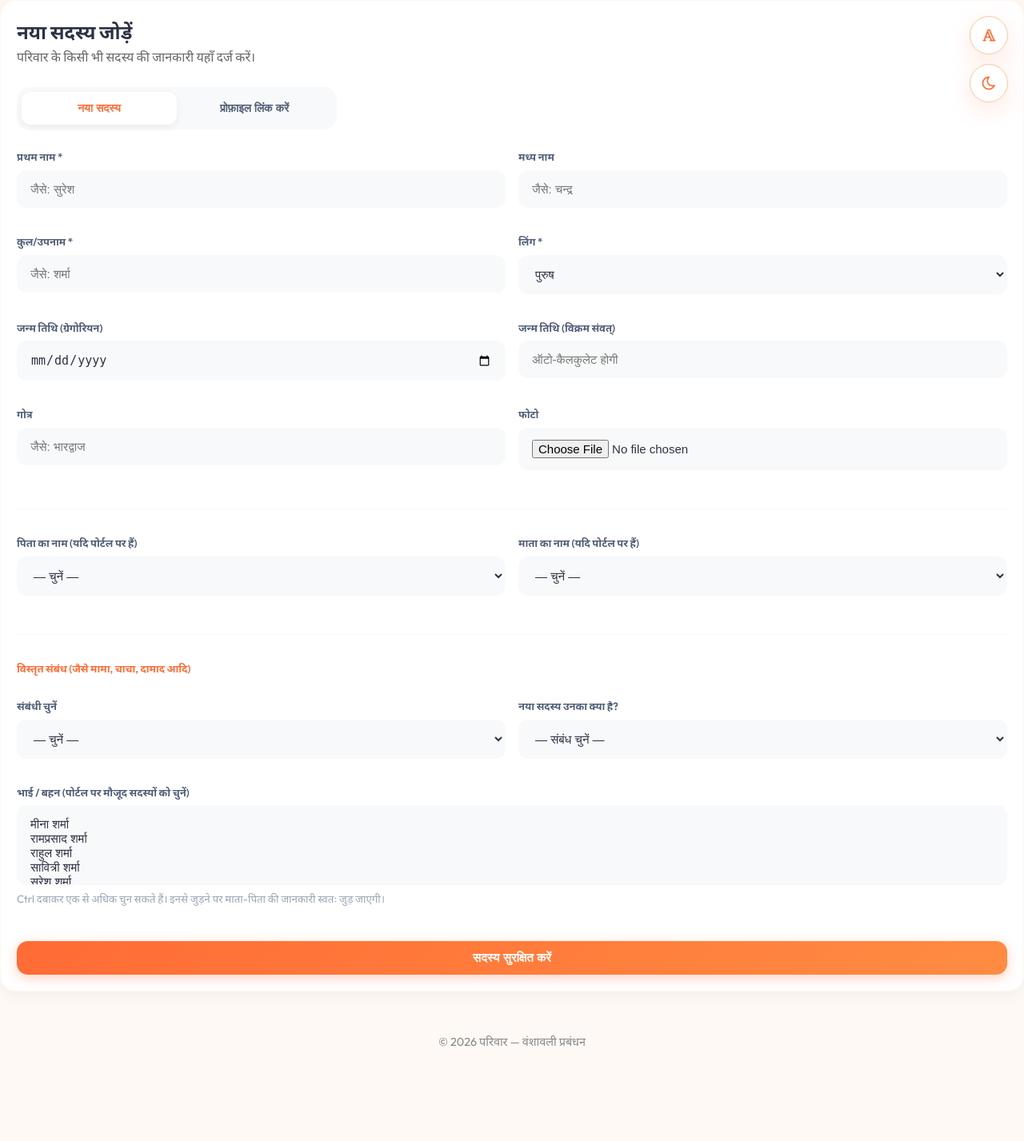
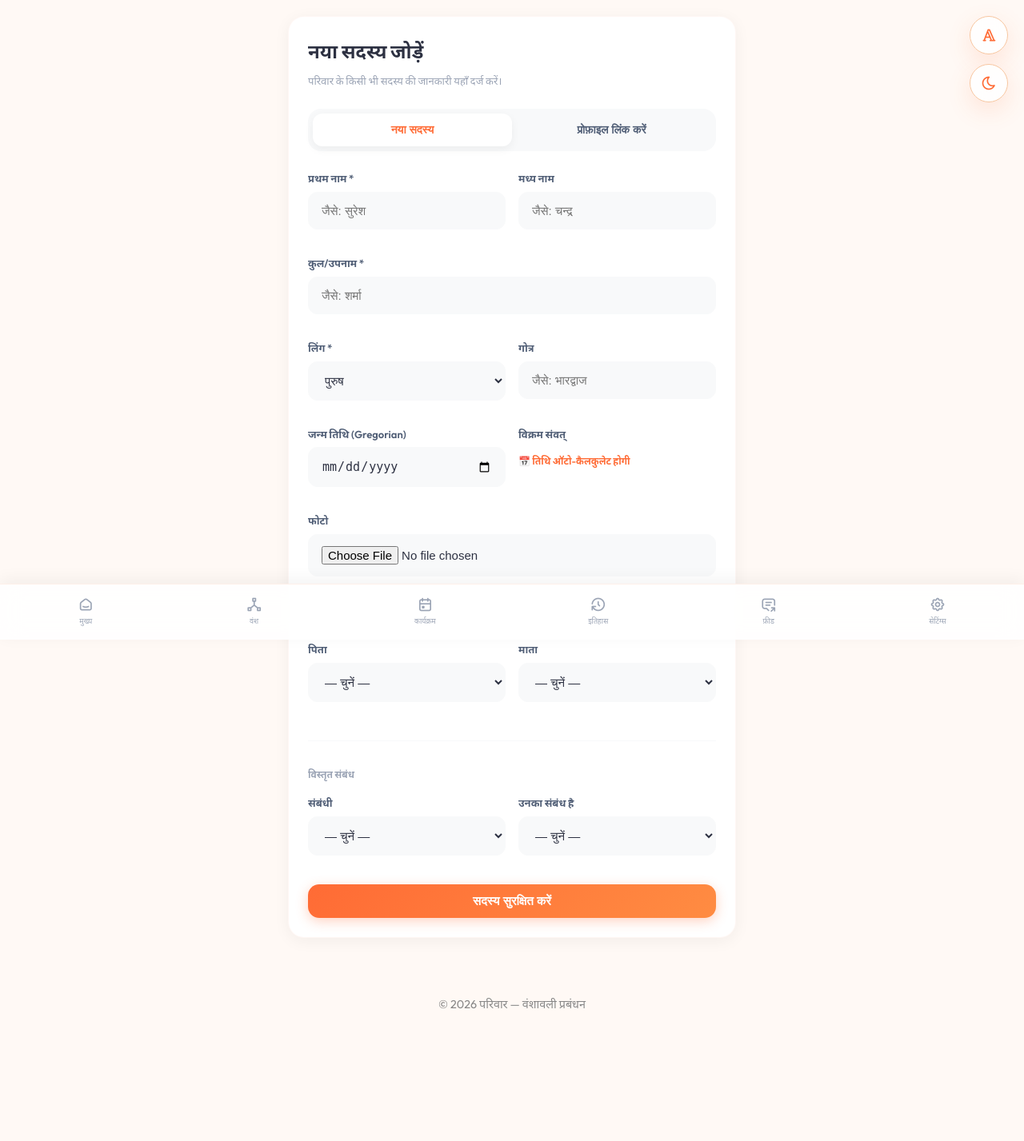
Before and after one commit to Mayurrrrrrrrrr/parivar, a PHP site: page /pages/sadasy_banao.php in a window 1280 px wide. Shown: the whole page at 80% size. After the commit the page ends 1262 px from the top, so only its background shows below. Run offline with PHP 8.4, Linux system fonts and the light colour scheme; a user stored in the database is signed in; data comes from the database, SQL or seed files in the repository; some libraries are stand-ins or nearby versions.

Commit message:
Fix missing footer in sadasy_banao.php and syntax error in karyakram.php

```diff
--- a/pages/karyakram.php
+++ b/pages/karyakram.php
@@ -8,10 +8,11 @@
 $parivar_id = currentParivarId();
 $action = $_GET['action'] ?? 'list';
 
+if ($action === 'list') {
     $sql_upcoming = "
         SELECT k.*, v.pratham_naam, v.kul_naam,
           CASE
-            WHEN k.punravrutti = 1 THEN
+            WHEN k.punravrutti_prakar = 'gregorian_varshik' THEN
               CASE
                 WHEN DATE_ADD(k.tithi_gregorian, INTERVAL YEAR(CURDATE()) - YEAR(k.tithi_gregorian) YEAR) < CURDATE()
                 THEN DATE_ADD(k.tithi_gregorian, INTERVAL YEAR(CURDATE()) - YEAR(k.tithi_gregorian) + 1 YEAR)
--- a/pages/sadasy_banao.php
+++ b/pages/sadasy_banao.php
@@ -8,18 +8,17 @@
 $parivar_id = getParivarId();
 ?>
 
-<div class="card">
-    <h2>नया सदस्य जोड़ें</h2>
-    <p style="color: #666; margin-bottom: 1.5rem;">परिवार के किसी भी सदस्य की जानकारी यहाँ दर्ज करें।</p>
+<div class="page-content">
+    <div class="card" style="border-radius: 20px; padding: 24px;">
+        <h2 style="margin-bottom: 8px;">नया सदस्य जोड़ें</h2>
+        <p style="color: var(--text-muted); font-size: 13px; margin-bottom: 1.5rem;">परिवार के किसी भी सदस्य की जानकारी यहाँ दर्ज करें।</p>
 
-    <div class="login-tabs" style="max-width: 400px; margin-bottom: 24px;">
+        <div class="login-tabs" style="margin-bottom: 24px;">
             <button class="login-tab active" onclick="switchTab('new')" id="tab_new">नया सदस्य</button>
             <button class="login-tab" onclick="switchTab('link')" id="tab_link">प्रोफ़ाइल लिंक करें</button>
         </div>
 
         <div id="form_new">
-
-
             <form action="/api/vyakti.php?action=banao" method="POST" enctype="multipart/form-data">
                 <input type="hidden" name="csrf_token" value="<?php echo csrf_token(); ?>">
 
@@ -32,7 +31,7 @@
                         <label>मध्य नाम</label>
                         <input type="text" name="madhya_naam" class="form-control hindi-type" placeholder="जैसे: चन्द्र">
                     </div>
-            <div class="form-group">
+                    <div class="form-group" style="grid-column: span 2;">
                         <label>कुल/उपनाम *</label>
                         <input type="text" name="kul_naam" class="form-control hindi-type" required placeholder="जैसे: शर्मा">
                     </div>
@@ -45,32 +44,32 @@
                         </select>
                     </div>
                     <div class="form-group">
-                <label>जन्म तिथि (ग्रेगोरियन)</label>
-                <input type="date" name="janm_tithi_gregorian" id="dob_g" class="form-control">
-            </div>
-            <div class="form-group">
-                <label>जन्म तिथि (विक्रम संवत्)</label>
-                <input type="text" name="janm_tithi_vs" id="dob_vs" class="form-control" readonly style="background: var(--bg-secondary);" placeholder="ऑटो-कैलकुलेट होगी">
-            </div>
-            <div class="form-group">
                         <label>गोत्र</label>
                         <input type="text" name="gotra" class="form-control hindi-type" placeholder="जैसे: भारद्वाज">
                     </div>
                     <div class="form-group">
+                        <label>जन्म तिथि (Gregorian)</label>
+                        <input type="date" name="janm_tithi_gregorian" id="dob_g" class="form-control" onchange="convertToVS(this, document.getElementById('dob_vs'), document.getElementById('vs_display'))">
+                    </div>
+                    <div class="form-group">
+                        <label>विक्रम संवत्</label>
+                        <input type="hidden" name="janm_tithi_vs" id="dob_vs">
+                        <div id="vs_display" style="font-size: 12px; color: var(--rang-pramukh); font-weight: 600; padding-top: 8px;">📅 तिथि ऑटो-कैलकुलेट होगी</div>
+                    </div>
+                    <div class="form-group" style="grid-column: span 2;">
                         <label>फोटो</label>
                         <input type="file" name="photo" class="form-control" accept="image/*">
                     </div>
 
                     <div class="divider" style="grid-column: span 2;"></div>
 
-            <!-- Parent Selection -->
                     <?php
                     $stmt = $pdo->prepare("SELECT id, pratham_naam, kul_naam FROM vyakti WHERE parivar_id = ? ORDER BY pratham_naam");
                     $stmt->execute([$parivar_id]);
                     $all_members = $stmt->fetchAll();
                     ?>
                     <div class="form-group">
-                <label>पिता का नाम (यदि पोर्टल पर हैं)</label>
+                        <label>पिता</label>
                         <select name="pita_id" class="form-control">
                             <option value="">— चुनें —</option>
                             <?php foreach ($all_members as $m): ?>
@@ -79,7 +78,7 @@
                         </select>
                     </div>
                     <div class="form-group">
-                <label>माता का नाम (यदि पोर्टल पर हैं)</label>
+                        <label>माता</label>
                         <select name="mata_id" class="form-control">
                             <option value="">— चुनें —</option>
                             <?php foreach ($all_members as $m): ?>
@@ -90,12 +89,11 @@
 
                     <div class="divider" style="grid-column: span 2;"></div>
 
-            <!-- Extended Relation Selection -->
                     <div style="grid-column: span 2;">
-                <p style="font-size: 13px; font-weight: 600; margin-bottom: 10px; color: var(--rang-pramukh);">विस्तृत संबंध (जैसे मामा, चाचा, दामाद आदि)</p>
+                        <p style="font-size: 12px; font-weight: 700; color: var(--text-muted); text-transform: uppercase;">विस्तृत संबंध</p>
                     </div>
                     <div class="form-group">
-                <label>संबंधी चुनें</label>
+                        <label>संबंधी</label>
                         <select name="relative_id" class="form-control">
                             <option value="">— चुनें —</option>
                             <?php foreach ($all_members as $m): ?>
@@ -104,125 +102,39 @@
                         </select>
                     </div>
                     <div class="form-group">
-                <label>नया सदस्य उनका क्या है?</label>
+                        <label>उनका संबंध है</label>
                         <select name="relative_relation" class="form-control">
-                    <option value="">— संबंध चुनें —</option>
+                            <option value="">— चुनें —</option>
                             <option value="pati">पति</option>
                             <option value="patni">पत्नी</option>
                             <option value="bhai">भाई</option>
                             <option value="behen">बहन</option>
                             <option value="mama">मामा</option>
-                    <option value="mami">मामी</option>
-                    <option value="mausi">मौसी</option>
-                    <option value="mausa">मौसा</option>
                             <option value="chacha">चाचा</option>
-                    <option value="chachi">चाची</option>
-                    <option value="taau">ताऊ</option>
-                    <option value="tai">ताई</option>
-                    <option value="bua">बुआ</option>
-                    <option value="fufa">फूफा</option>
-                    <option value="sasur">ससुर</option>
-                    <option value="saas">सास</option>
-                    <option value="sala">साला</option>
-                    <option value="sali">साली</option>
-                    <option value="jija">जीजा</option>
-                    <option value="bhabhi">भाभी</option>
-                    <option value="devar">देवर</option>
                             <option value="damad">दामाद</option>
                             <option value="bahu">बहू</option>
-                    <option value="samdhi">समधी</option>
-                    <option value="samdhan">समधन</option>
-                    <option value="dada">दादा</option>
-                    <option value="dadi">दादी</option>
-                    <option value="nana">नाना</option>
-                    <option value="nani">नानी</option>
                         </select>
-            </div>
-            <div class="form-group" style="grid-column: span 2;">
-                <label>भाई / बहन (पोर्टल पर मौजूद सदस्यों को चुनें)</label>
-                <select name="sibling_ids[]" class="form-control" multiple style="height: 100px;">
-                    <?php foreach ($all_members as $m): ?>
-                        <option value="<?php echo $m['id']; ?>"><?php echo s($m['pratham_naam'] . ' ' . $m['kul_naam']); ?></option>
-                    <?php endforeach; ?>
-                </select>
-                <small style="color:var(--text-muted)">Ctrl दबाकर एक से अधिक चुन सकते हैं। इनसे जुड़ने पर माता-पिता की जानकारी स्वतः जुड़ जाएगी।</small>
                     </div>
                 </div>
 
-        <div style="margin-top: 1.5rem;">
-            <button type="submit" class="btn btn-primary">सदस्य सुरक्षित करें</button>
+                <button type="submit" class="btn btn-primary" style="margin-top: 20px;">सदस्य सुरक्षित करें</button>
+            </form>
         </div>
-    </form>
-    </div> <!-- End form_new -->
 
         <div id="form_link" style="display: none;">
-        <div style="background: rgba(6, 214, 160, 0.1); border-left: 4px solid var(--rang-safal); padding: 12px; border-radius: 8px; margin-bottom: 20px;">
-            <p style="font-size: 13px; color: var(--text-secondary);"><i class="ti ti-info-circle"></i> यदि वह व्यक्ति पहले से किसी अन्य परिवार के पोर्टल पर जुड़ा है, तो उनका नया प्रोफ़ाइल बनाने के बजाय उनका <b>शेयर कोड</b> यहाँ डालें। इससे उनकी जानकारी दोनों परिवारों में साझा रहेगी।</p>
+            <div style="background: var(--bg-secondary); padding: 16px; border-radius: 12px; margin-bottom: 20px; font-size: 12px; line-height: 1.6;">
+                <i class="ti ti-info-circle" style="color: var(--rang-pramukh);"></i> यदि व्यक्ति पहले से पोर्टल पर है, तो उनका <b>प्रोफ़ाइल शेयर कोड</b> यहाँ डालें।
             </div>
 
             <form action="/api/vyakti.php?action=link_profile" method="POST">
                 <input type="hidden" name="csrf_token" value="<?php echo csrf_token(); ?>">
-
                 <div class="form-group">
-                <label>प्रोफ़ाइल शेयर कोड *</label>
-                <input type="text" name="share_code" class="form-control" required placeholder="VK-XXXXXX" style="font-family: monospace; font-size: 16px; text-transform: uppercase;">
-                <small style="color:var(--text-muted)">जिस व्यक्ति को जोड़ना है, उनकी प्रोफ़ाइल से यह कोड मांगें।</small>
+                    <label>शेयर कोड *</label>
+                    <input type="text" name="share_code" class="form-control" required placeholder="VK-XXXXXX" style="font-family: monospace; font-size: 18px; text-align: center;">
                 </div>
-
-            <div class="divider"></div>
-
-            <div style="grid-column: span 2;">
-                <p style="font-size: 13px; font-weight: 600; margin-bottom: 10px; color: var(--rang-pramukh);">विस्तृत संबंध (जैसे पति, दामाद, बहू आदि)</p>
+                <button type="submit" class="btn btn-primary">प्रोफ़ाइल लिंक करें</button>
+            </form>
         </div>
-            <div class="form-group" style="margin-bottom: 16px;">
-                <label>संबंधी चुनें (आपके परिवार का सदस्य)</label>
-                <select name="relative_id" class="form-control">
-                    <option value="">— चुनें —</option>
-                    <?php foreach ($all_members as $m): ?>
-                        <option value="<?php echo $m['id']; ?>"><?php echo s($m['pratham_naam'] . ' ' . $m['kul_naam']); ?></option>
-                    <?php endforeach; ?>
-                </select>
-            </div>
-            <div class="form-group">
-                <label>लिंक होने वाला व्यक्ति उनका क्या है?</label>
-                <select name="relative_relation" class="form-control">
-                    <option value="">— संबंध चुनें —</option>
-                    <option value="pati">पति</option>
-                    <option value="patni">पत्नी</option>
-                    <option value="bhai">भाई</option>
-                    <option value="behen">बहन</option>
-                    <option value="mama">मामा</option>
-                    <option value="mami">मामी</option>
-                    <option value="mausi">मौसी</option>
-                    <option value="mausa">मौसा</option>
-                    <option value="chacha">चाचा</option>
-                    <option value="chachi">चाची</option>
-                    <option value="taau">ताऊ</option>
-                    <option value="tai">ताई</option>
-                    <option value="bua">बुआ</option>
-                    <option value="fufa">फूफा</option>
-                    <option value="sasur">ससुर</option>
-                    <option value="saas">सास</option>
-                    <option value="sala">साला</option>
-                    <option value="sali">साली</option>
-                    <option value="jija">जीजा</option>
-                    <option value="bhabhi">भाभी</option>
-                    <option value="devar">देवर</option>
-                    <option value="damad">दामाद</option>
-                    <option value="bahu">बहू</option>
-                    <option value="samdhi">समधी</option>
-                    <option value="samdhan">समधन</option>
-                    <option value="dada">दादा</option>
-                    <option value="dadi">दादी</option>
-                    <option value="nana">नाना</option>
-                    <option value="nani">नानी</option>
-                </select>
-            </div>
-
-            <div style="margin-top: 1.5rem;">
-                <button type="submit" class="btn btn-primary" style="background: linear-gradient(135deg, var(--rang-safal), #118AB2);">प्रोफ़ाइल लिंक करें</button>
-            </div>
-        </form>
     </div>
 </div>
 
@@ -235,12 +147,5 @@
     }
 </script>
 
-<script>
-    document.addEventListener('DOMContentLoaded', function() {
-        if (typeof setupDateConversion === 'function') {
-            setupDateConversion('dob_g', 'dob_vs');
-        }
-    });
-</script>
-
+<?php include '../includes/nav.php'; ?>
 <?php require_once __DIR__ . '/../includes/footer.php'; ?>
```
Lines whose indentation alone changed are shown as unchanged.
